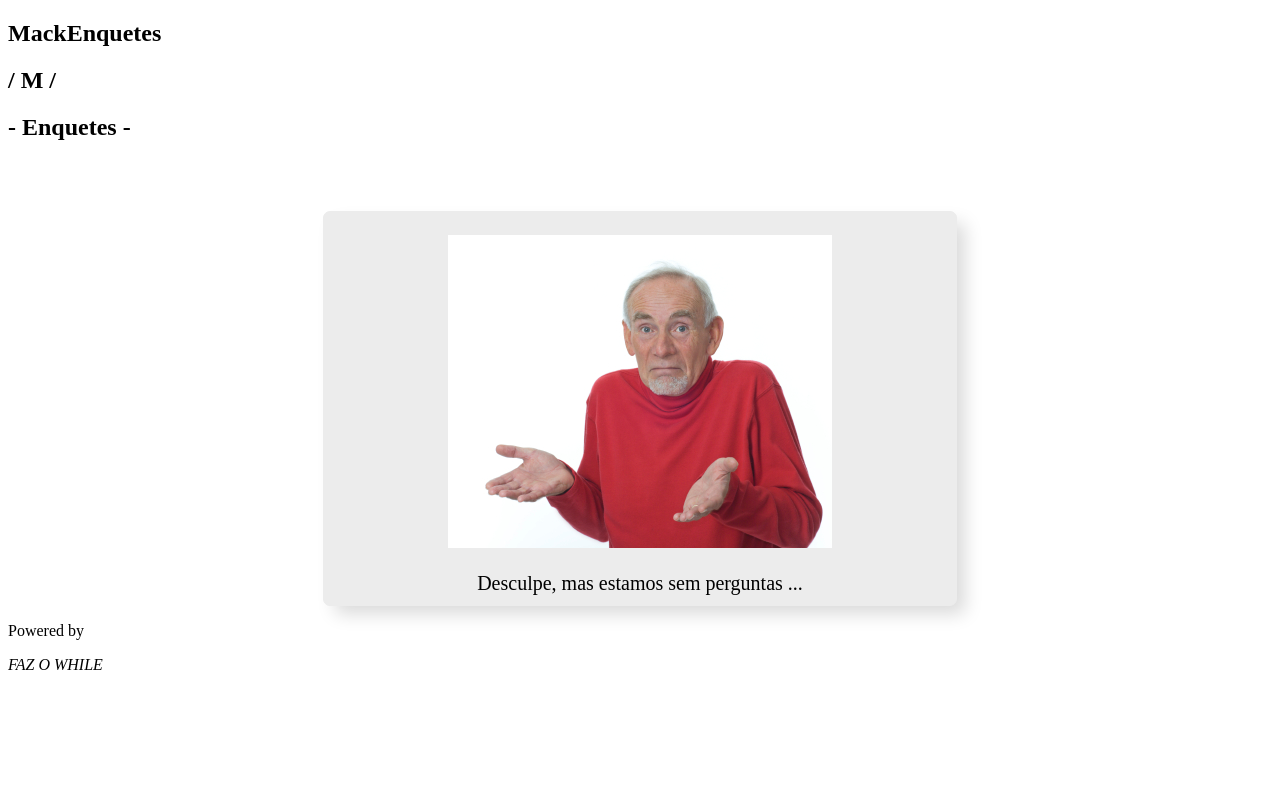
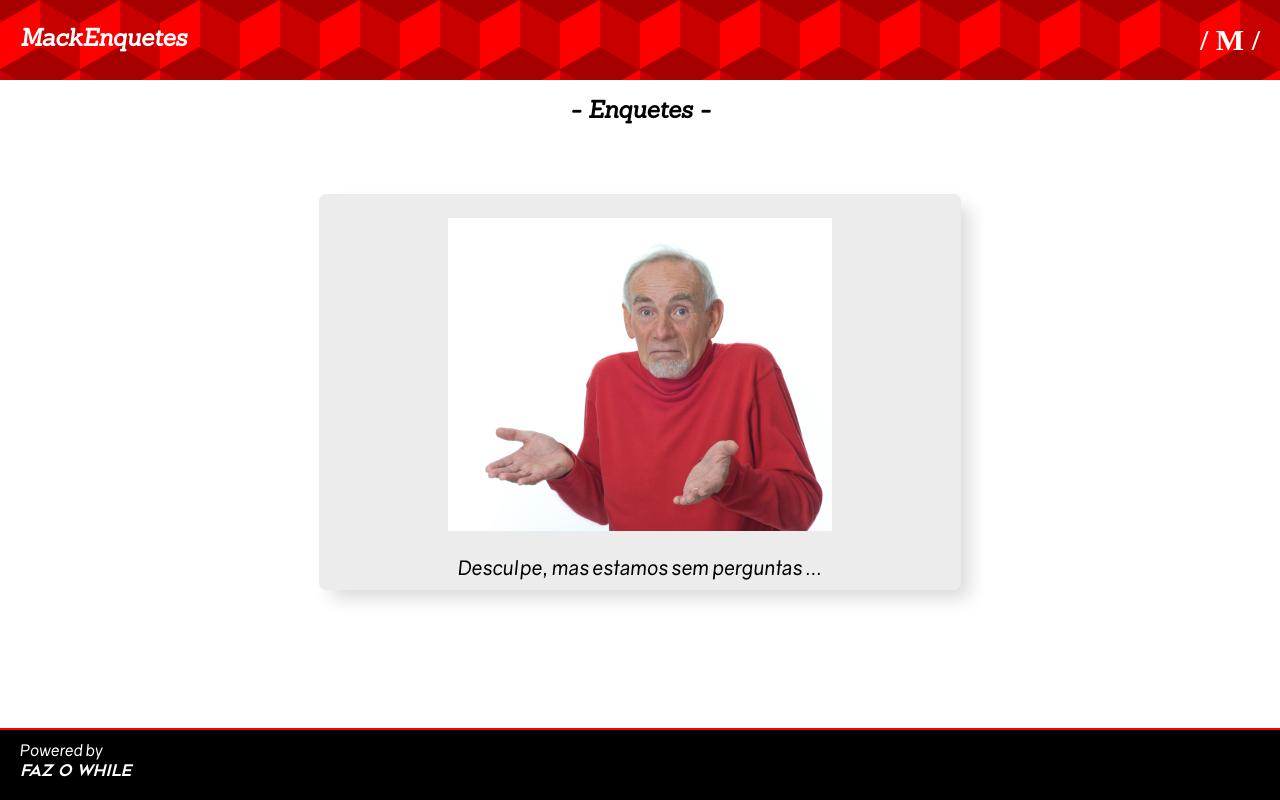
Before and after one commit to bmortella/MackEnquetes, a Django app: page /enquetes/ in a window 1280 px wide. Run offline with Django 3.2, Linux system fonts and the light colour scheme; data that the repository does not hold is empty; some web fonts are replaced.

Commit message:
Some changes in flask htmls and css

```diff
--- /dev/null
+++ b/django/mackenquetes/enquetes/static/enquetes/setup.css
@@ -0,0 +1,154 @@
+/* Fonts and all that stuff */
+
+@font-face{
+	font-family: roboto;
+	src:url(fonts/Roboto.ttf);
+}
+@font-face{
+	font-family: geo;
+	src:url(fonts/geo.ttf);
+}
+@font-face{
+	font-family: grav;
+	src:url(fonts/grav.otf);
+}
+@font-face{
+	font-family: san;
+	src:url(fonts/san.otf);
+}
+@font-face{
+	font-family: quot;
+	src:url(fonts/quot.ttf);
+}
+@font-face{
+	font-family: grav-i;
+	src:url(fonts/grav-i.otf);
+}
+
+/* Reseting navigator's prefix values*/
+
+html, body{
+    margin: 0;
+    padding: 0;
+}
+body{
+	font-family: grav;
+}
+h1{
+	margin-block-start: 0;
+	margin-block-end: 0;
+}
+.title_cont{
+	padding: 0px;
+}
+footer{
+	margin: 0px;
+	padding: 0px;
+}
+p{
+	margin: 0px;
+}
+li{
+	list-style-type: none;
+}
+ul{
+	margin: 0px;
+}
+a{
+	text-decoration: none;
+	color: black;
+}
+input{
+	font-family: grav;
+	letter-spacing: 1px;
+	border-radius: 2px;
+}
+/* Common Css Starts here */
+
+header{
+	display: flex;
+	align-content: center;
+	justify-content: right;
+	width: 100%;
+	background-color:#ff0000;
+	background-image:
+		linear-gradient(30deg, #a70000 12%, transparent 12.5%, transparent 87%, #a70000 87.5%, #a70000),
+		linear-gradient(150deg, #a70000 12%, transparent 12.5%, transparent 87%, #a70000 87.5%, #a70000),
+		linear-gradient(30deg, #a70000 12%, transparent 12.5%, transparent 87%, #a70000 87.5%, #a70000),
+		linear-gradient(150deg, #a70000 12%, transparent 12.5%, transparent 87%, #a70000 87.5%, #a70000),
+		linear-gradient(60deg, #C80000 25%, transparent 25.5%, transparent 75%, #C80000 75%, #C80000 ),
+		linear-gradient(60deg, #C80000 25%, transparent 25.5%, transparent 75%, #C80000 75%, #C80000 );
+	background-size:80px 140px;
+	background-position: 0 0, 0 0, 40px 70px, 40px 70px, 0 0, 40px 70px;
+	color: white;
+	height: 80px;
+	padding: 0 10px;
+}
+
+section.outter{
+	min-height: 100%;
+	padding: 3.5%;
+}
+.title{
+	display: flex;
+	justify-content: center;
+	font-family: san;
+}
+.title_cont{
+	display: flex;
+	justify-content: space-between;
+}
+.title_cont article{
+	padding: 0px 20px;
+	display: flex;
+	align-items: center;
+}
+h1.m{
+	font-family: quot;
+	font-size: 30px;
+}
+.return{
+    position: fixed;
+    right: 20px;
+    bottom: 90px;
+}
+.return a{
+	padding: 3px 10px;
+	border-radius: 3px;
+	border: 1px solid #ff0000;
+	color: #ff0000;
+}
+.return a:hover{
+	-webkit-transition: background-color 0.2s ease-in, color 0.2s ease-in;
+	transition: background-color 0.2s ease-in, color 0.2s ease-in;
+	background-color: #ff0000;
+	color: white;
+}
+footer{
+
+	width: 100%;
+	margin: 10px 0 0;
+    position: fixed;
+    left: 0;
+    bottom: 0;
+	background-color: black;
+	color: white;
+	padding: 10px 20px 20px;
+	border-top: 2px solid red;
+
+
+}
+.faz{
+	font-family: geo;
+}
+
+/* Some screen adjustment*/
+@media screen and (min-width: 1100px){
+
+	ul{
+		min-height: 500px;
+	}
+	.formm_cont{
+		min-height: 500px;
+	}
+}
--- a/django/mackenquetes/enquetes/templates/enquetes/detalhes.html
+++ b/django/mackenquetes/enquetes/templates/enquetes/detalhes.html
@@ -25,6 +25,7 @@
 				<h2> - Enquetes - </h2>
 			</article>
 			<section class="formm_cont">
+				<article>
 					{% if erro %}
 						<article class="erro">
 							<p> <strong>{{ erro }}</strong></p>
@@ -45,6 +46,7 @@
 								<input type="submit" value="Votar">
 
 							</form>
+						</article>
 					</section>
 				</article>
 			</section>
--- a/flask/enquetes/models.py
+++ b/flask/enquetes/models.py
@@ -19,7 +19,7 @@ class Pergunta(db.Model):
 
 class Escolha(db.Model):
     id = db.Column(db.Integer, primary_key=True)
-    texto = db.Column(db.String(200), unique=True, nullable=False)
+    texto = db.Column(db.String(200), nullable=False)
     votos = db.Column(db.Integer, default=0)
 
     pergunta_id = db.Column(db.Integer, db.ForeignKey('pergunta.id'), nullable=False)
--- a/flask/templates/enquetes/detalhes.html
+++ b/flask/templates/enquetes/detalhes.html
@@ -24,6 +24,7 @@
 				<h2> - Enquetes - </h2>
 			</article>
 			<section class="formm_cont">
+				<article>
 					{%- for category, message in get_flashed_messages(with_categories = true) %}
 
 						<article class="erro">
@@ -31,6 +32,7 @@
 						</article>
 					{%- endfor %}
 					<section class="formm">
+						<article>
 							<h3> {{ pergunta }}</h3>
 							<form action = "{{ request.path }}" method = "POST">
 								{% for escolha in pergunta.escolha %}
@@ -43,6 +45,7 @@
 								<input type="submit" value="Votar">
 
 							</form>
+						</article>
 					</section>
 				</article>
 			</section>
```
Also changed, not shown: flask/static/setup.css (+7 -2 lines), flask/static/style_login.css (added, +7 -0 lines), flask/templates/enquetes/login.html (+11 -9 lines), flask/app.py (line endings or trailing spaces). Lines whose indentation alone changed are shown as unchanged.
